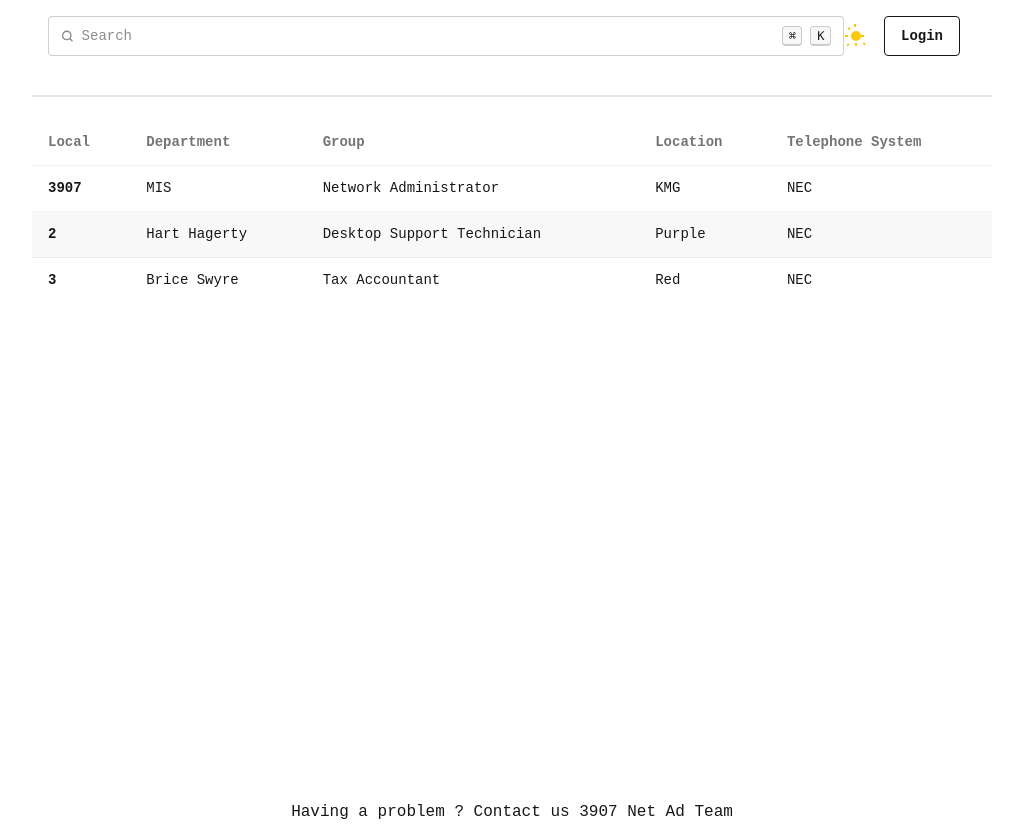
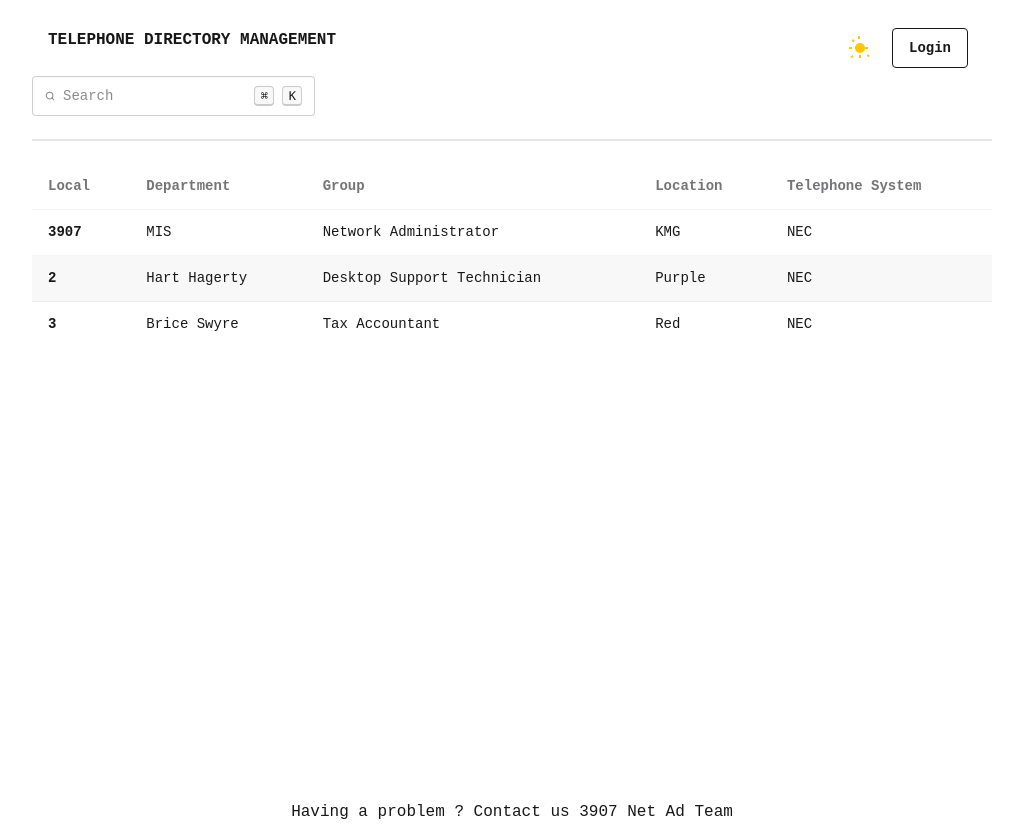
Before and after one commit to Ejayz/tel-dir-netad, a Next.js app: page / in a window 1280 px wide. Shown: the whole page, without its empty margins (128-1151 px from the left). Built offline with nearby package versions, Linux system fonts and the light colour scheme.

Commit message:
Theme update

```diff
--- a/components/Directory.tsx
+++ b/components/Directory.tsx
@@ -1,13 +1,23 @@
 "use client";
 
 import ThemeToggle from "./ThemeToggle";
-import { pool } from "@/libs/db";
+import pool from "@/libs/db";
 
 export default function DirectorySearch() {
   return (
     <>
-      <div className="w-full flex flex-row p-4">
-        <label className="input flex-1">
+      <div className="w-full flex flex-row p-2 justify-end mt-5">
+        <div className="mx-2 flex-1 uppercase font-mono font-bold">
+            Telephone Directory Management
+          </div>
+        <div className="flex ">
+          <ThemeToggle/>
+          <a href="/login" className="btn btn-outline mx-4">Login</a>
+        </div>
+
+      </div>
+      <div>
+        <label className="input flex-auto ">
           <svg
             className="h-[1em] opacity-50"
             xmlns="http://www.w3.org/2000/svg"
@@ -28,8 +38,6 @@ export default function DirectorySearch() {
           <kbd className="kbd kbd-sm">⌘</kbd>
           <kbd className="kbd kbd-sm">K</kbd>
         </label>
-        <ThemeToggle/>
-        <a href="/login" className="btn btn-outline mx-4">Login</a>
       </div>
       <div className="divider"></div>
       <div className="overflow-x-auto w-full">
--- a/components/ThemeToggle.tsx
+++ b/components/ThemeToggle.tsx
@@ -43,7 +43,8 @@ export default function ThemeToggle() {
   };
 
   return (
-    <label className="swap swap-rotate">
+
+    <label className="swap swap-rotate rounded-md p-1 hover:bg-gray-600">
       <input
         type="checkbox"
         role="switch"
```
Also changed, not shown: libs/db.ts (line endings or trailing spaces).
